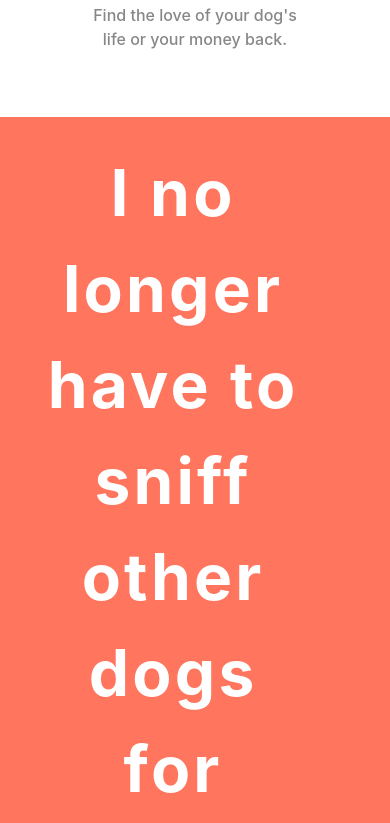
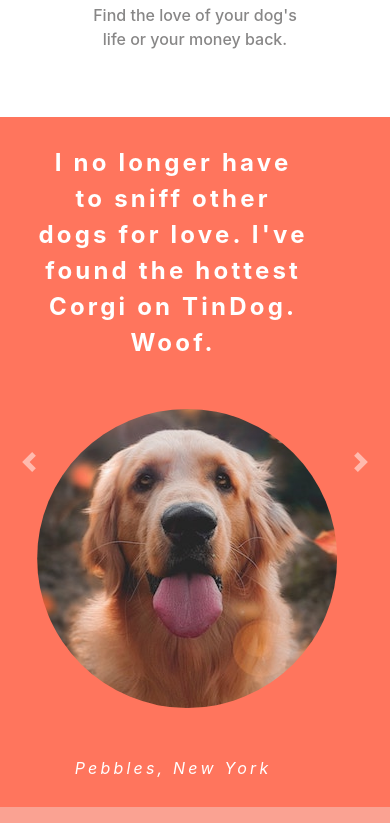
Before and after one commit to Fedeskyz/tindog_test, a plain HTML site: page index.html in a window 390 px wide. Shown: the part 2312-3135 px from the top of the page. Drawn offline with nearby package versions, Linux system fonts and the light colour scheme.

Commit message:
Update styles.css

```diff
--- a/css/styles.css
+++ b/css/styles.css
@@ -155,6 +155,12 @@ position: relative;
     font-size: 4rem;
 }
 
+@media(max-width:600px){
+    .testimonial-text{
+        font-size: 1.5rem;
+    }
+}
+
 .testimonial-image {
     width: 300px;
     border-radius: 100%;
```
